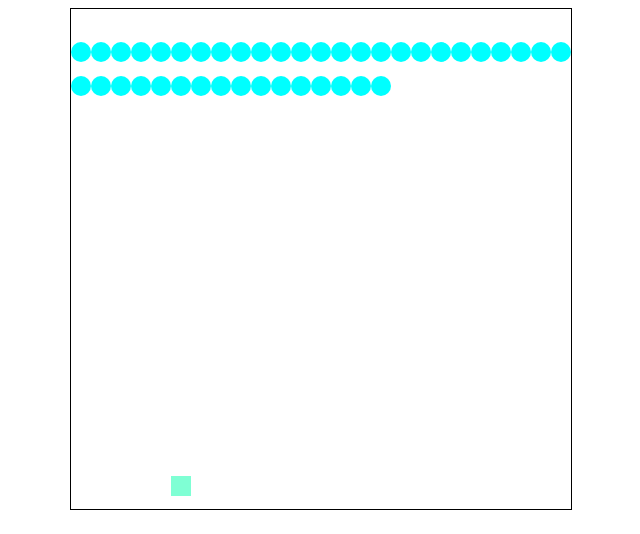
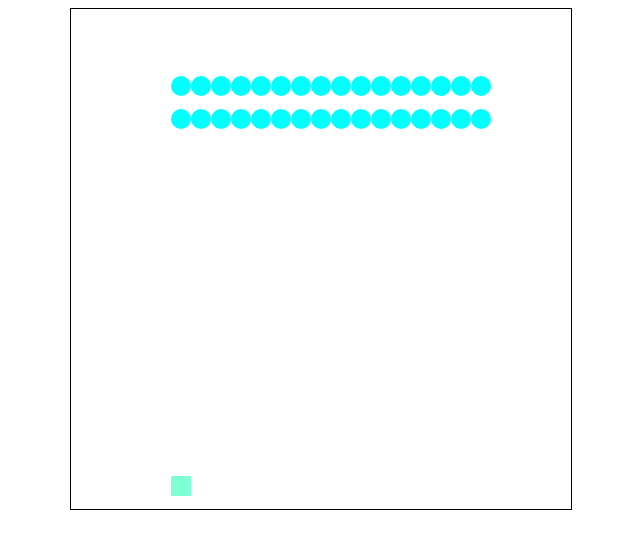
Before and after one commit to JerinAbraham2/var-war, a plain HTML site: page index.html in a window 1280 px wide. Shown: the whole page, without its empty margins (319-959 px from the left). Drawn offline with Linux system fonts and the light colour scheme.

Commit message:
vars are moving left and right

```diff
--- a/script.js
+++ b/script.js
@@ -12,17 +12,23 @@ for (let i = 0; i < gameSize; i++) {
   const enemy = document.createElement("div");
   game.appendChild(enemy);
 }
+
+
+// query selector for classes
+const platforms = Array.from(document.querySelectorAll("#game div"));
+
 const vars = (() => {
   const enemies = [];
   const max = 40;
   for (let i = 0; i <= max; i++) {
-    enemies.push(i);
+    if (i > 15 && i < 25 ) {
+      continue;
+    } else {
+      enemies.push(i);
+    }
   }
   return enemies;
 })(); // <== this double parenthesis at the end executes it so that it executes the function and returns the value, vars is no longer a function but an array;
-
-// query selector for classes
-const platforms = Array.from(document.querySelectorAll("#game div"));
 
 const drawVars = () => {
   for (let i = 0; i < vars.length; i++) {
@@ -63,11 +69,34 @@ document.addEventListener("keydown", moveHero); // why no parenthesis
 // stackoverflow: no parenthesis because moveHero is being used as a function reference rather than returning the value of the function, if executed it would execute and return undefined
 
 const moveVars = () => {
+
+  // both leftEdge and rightEdge are booleans
+
   const leftEdge = vars[0] % gameWidth === 0; //they are now on the left edge
-  // the index is the very last invader (minus 1 because indexes start from 0 (length does not account for this))
+
+  // for the right edge the index is the very last invader (minus 1 because indexes start from 0 (length does not account for this))
   const rightEdge = vars[vars.length - 1] % gameWidth === gameWidth - 1;
+
   removeVars();
 
+  // if vars have reached the rightEdge (judging from the position of the last var)
+  // move all the vars in the opposite direction
+  // because they are still touching the edge when moving down, ignore it if the direction has changed
+  if (rightEdge && direction === 1) {
+    for (let i = 0; i < vars.length; i++) {
+      // this moves all the vars down 1 step
+      vars[i] += gameWidth + 1;
+      // this changes the direction of all the vars
+      direction = -1;
+    }
+  }
+
+  if (leftEdge && direction === -1) {
+    for (let i = 0; i < vars.length; i++) {
+      vars[i] += gameWidth - 1;
+      direction = 1;
+    }
+  }
 
   for (let i = 0; i < vars.length; i++) {
     vars[i] += direction;
--- a/style.css
+++ b/style.css
@@ -2,6 +2,7 @@ main {
   display: flex;
   justify-content: center;
 }
+
 #game {
   width: 500px;
   height: 500px;
```
